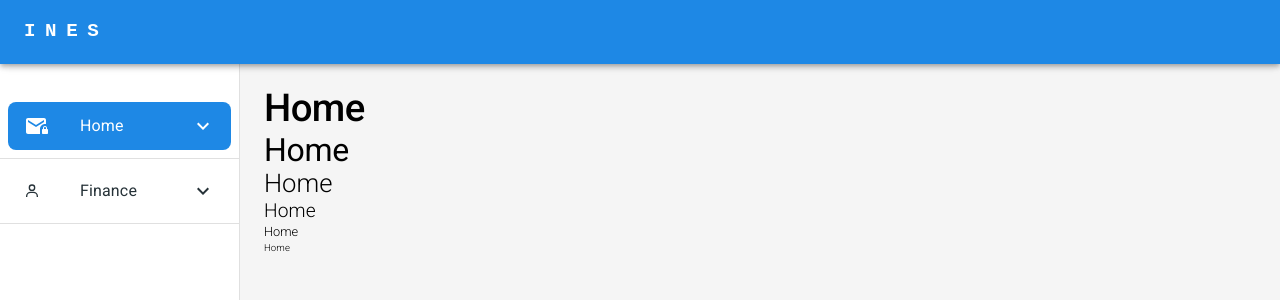
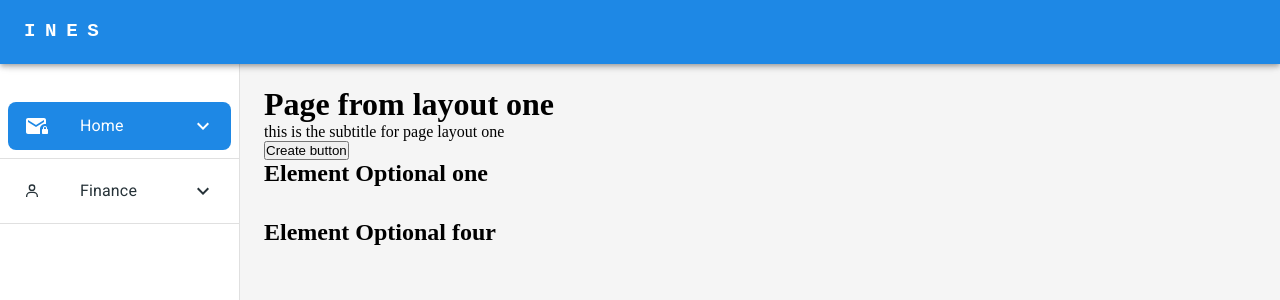
Before and after one commit to ines-erp/react-frontend, a React (Vite) app: page /home in a window 1280 px wide. Shown: the top 300 px of the page. Built offline with nearby package versions, Linux system fonts and the light colour scheme.

Commit message:
wip:Poc created

```diff
--- /dev/null
+++ b/src/layouts/poc/layoutOne.jsx
@@ -0,0 +1,50 @@
+export const LayoutOne = ({title, subtitle, hasCreateBtn, createFunction, layoutChildren, breadCrumbs}) => {
+
+
+    const visibleElements = Object.entries(layoutChildren).map(([_, element]) => {
+
+        if (element.isVisible) {
+            return element;
+        }
+        return undefined;
+    });
+
+    return (
+        <>
+            <div>
+                <h1>{title}</h1>
+                <p>{subtitle}</p>
+
+                {hasCreateBtn && <button onClick={createFunction}>Create button</button>}
+            </div>
+
+            {visibleElements.map(element => {
+                return element && (<div style={{marginBottom: "32px"}}>
+                    <h2>Element {element.title}</h2>
+                    {element.children}
+                </div>);
+            })}
+        </>
+
+    );
+};
+
+const dataLayoutOne = {
+    "breadCrumbs": [
+        {"label": "Home", "link": "/"},
+        {"label": "Home", "link": "/transactions"}
+    ],
+    "children": {
+        "optional1": {children: [], isVisible: true, "title": "Optional one"},
+        "optional2": {children: [], isVisible: false, "title": "Optional two"},
+        "optional3": {children: [], isVisible: false, "title": "Optional three"},
+        "optional4": {children: [], isVisible: true, "title": "Optional four"}
+    },
+    'createFunction': () => {
+        console.log("jaca");
+    },
+    "hasCreateBtn": true,
+    "subtitle": "this is the subtitle for page layout one",
+    "title": "Page from layout one"
+
+};
--- a/src/pages/home/index.jsx
+++ b/src/pages/home/index.jsx
@@ -1,17 +1,48 @@
-import {RouterMainMenu} from "@/menu/index.jsx";
-import {Outlet} from "react-router-dom";
-import {homeRoutes} from "@/pages/home/homeRoutes.jsx";
-import {Typography} from "@mui/material";
+import {LayoutOne} from "@/layouts/poc/layoutOne.jsx";
+import React from "react";
 
-export const HomePage =() => {
+
+export const MyComponent = ({customTitle}) => {
+    return <>
+        <h3>My custom component</h3>
+        <h4>{customTitle}</h4>
+    </>;
+};
+
+const dataLayoutOne = {
+    "breadCrumbs": [
+        {"label": "Home", "link": "/"},
+        {"label": "Home", "link": "/transactions"}
+    ],
+    "layoutChildren": {
+        "optional1": {children: [], isVisible: true, "title": "Optional one"},
+        "optional2": {
+            children: [
+                React.createElement(MyComponent, {customTitle: "Jaca melão"})
+            ], isVisible: false, "title": "Optional two"
+        },
+        "optional3": {children: [], isVisible: false, "title": "Optional three"},
+        "optional4": {children: [], isVisible: true, "title": "Optional four"}
+    },
+    'createFunction': () => {
+        console.log("jaca");
+    },
+    "hasCreateBtn": true,
+    "subtitle": "this is the subtitle for page layout one",
+    "title": "Page from layout one"
+
+};
+
+export const HomePage = () => {
     return (
-        <>
-            <Typography variant='h1'>Home</Typography>
-            <Typography variant='h2'>Home</Typography>
-            <Typography variant='h3'>Home</Typography>
-            <Typography variant='h4'>Home</Typography>
-            <Typography variant='h5'>Home</Typography>
-            <Typography variant='h6'>Home</Typography>
-        </>
-    )
-}
+        <LayoutOne {...dataLayoutOne} />
+        // <>
+        //     <Typography variant='h1'>Home</Typography>
+        //     <Typography variant='h2'>Home</Typography>
+        //     <Typography variant='h3'>Home</Typography>
+        //     <Typography variant='h4'>Home</Typography>
+        //     <Typography variant='h5'>Home</Typography>
+        //     <Typography variant='h6'>Home</Typography>
+        // </>
+    );
+};
```
